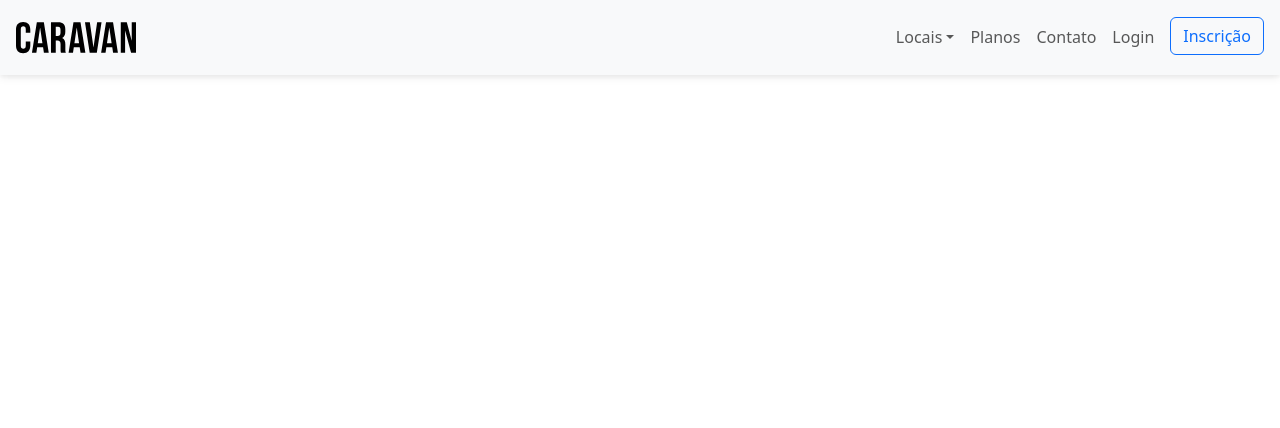
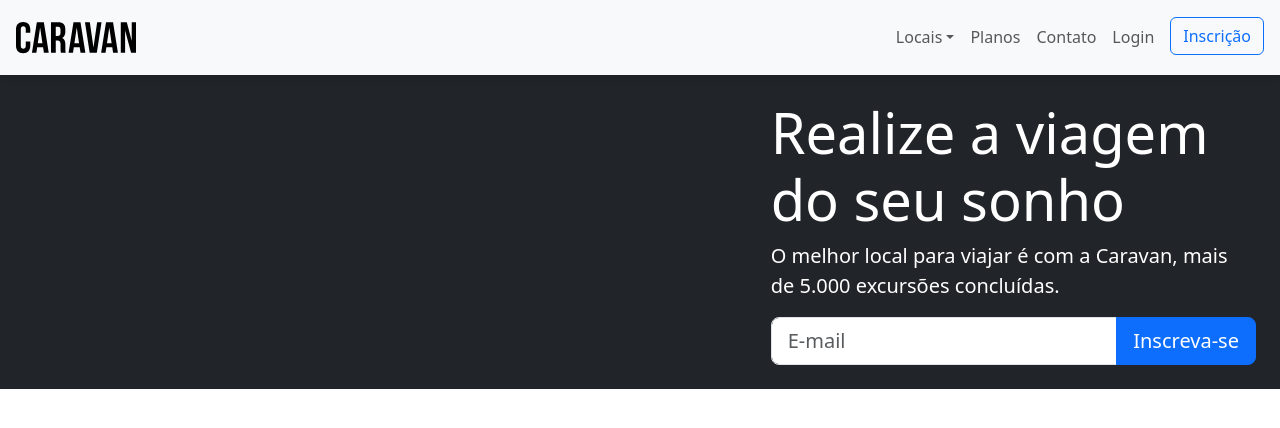
Before and after one commit to Gui250/Landing-Page-Bootstrap, a plain HTML site: page index.html in a window 1280 px wide. Shown: the top 428 px of the page. Drawn offline with nearby package versions, Linux system fonts and the light colour scheme.

Commit message:
fazendo parte da section

```diff
--- a/index.html
+++ b/index.html
@@ -46,7 +46,23 @@
       </div>
     </nav>
 
-
+    <section class="container-fluid">
+        <div class="row bg-dark text-white">
+            <div class="col-7"></div>
+            <div class="col-lg-5 p-4">
+                <h1 class="display-4">Realize a viagem do seu sonho</h1>
+                <p class="lead">
+                    O melhor local para viajar é com a Caravan, mais de 5.000 excursões concluídas.
+                </p>
+                <form>
+                    <div class="input-group input-group-lg">
+                        <input type="text" class="form-control" placeholder="E-mail" aria-label="Email" aria-describedby="button-addon2">
+                        <button class="btn btn-primary" type="button" id="button-addon2">Inscreva-se</button>
+                    </div>
+                </form>
+            </div>
+        </div>
+    </section>
 
     <script src="https://cdn.jsdelivr.net/npm/bootstrap@5.3.5/dist/js/bootstrap.bundle.min.js"></script>
 </body>
--- a/style.css
+++ b/style.css
@@ -1,3 +1,9 @@
+body {
+    height: 3000px;
+    padding-top: 75px;
+}
+
+
 .box-shadow {
     box-shadow: 0 2px 4px 0 rgba(0, 0,0, .05),
                 0 4px 8px rgba(0,0,0,.05);
```
